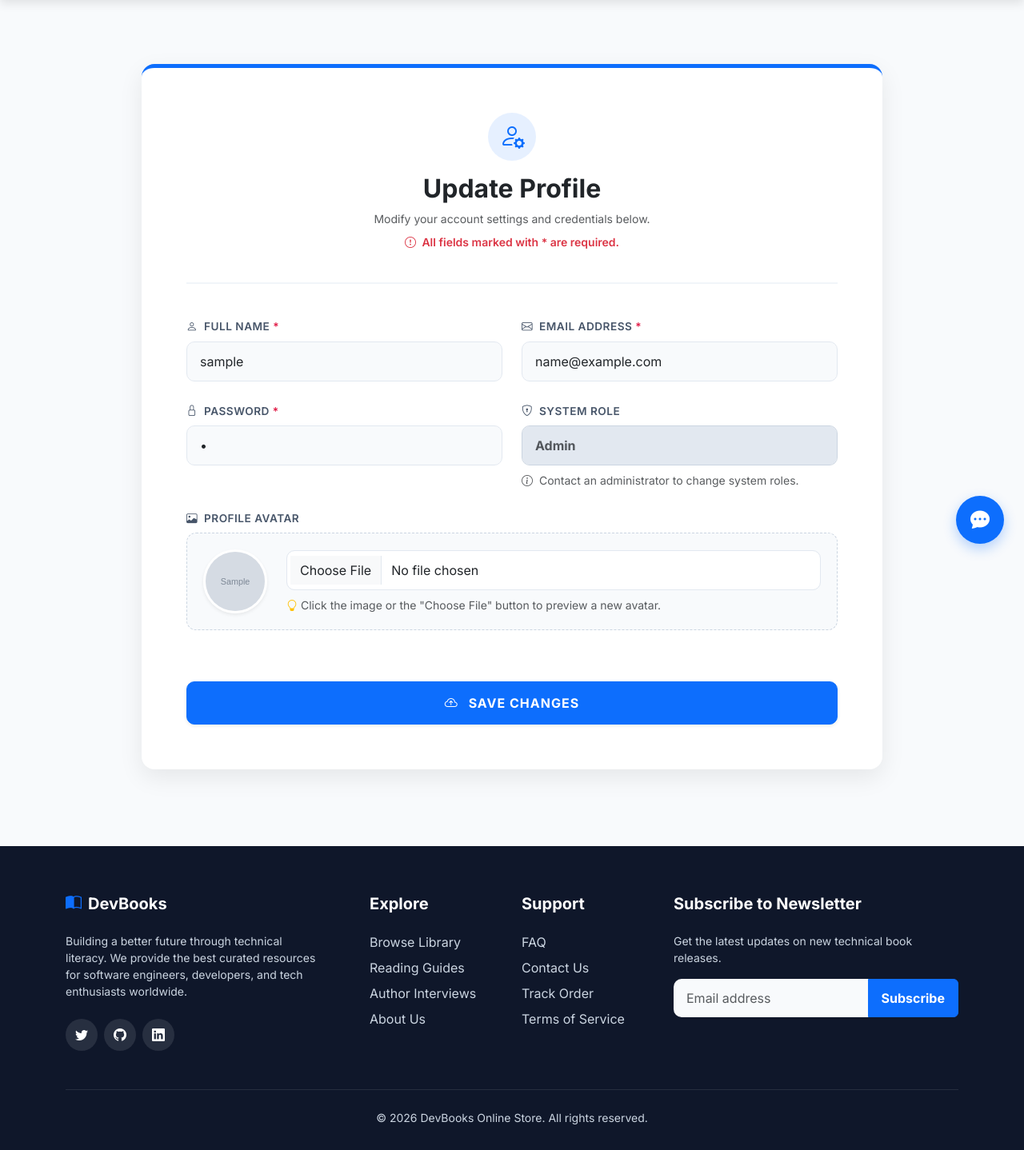
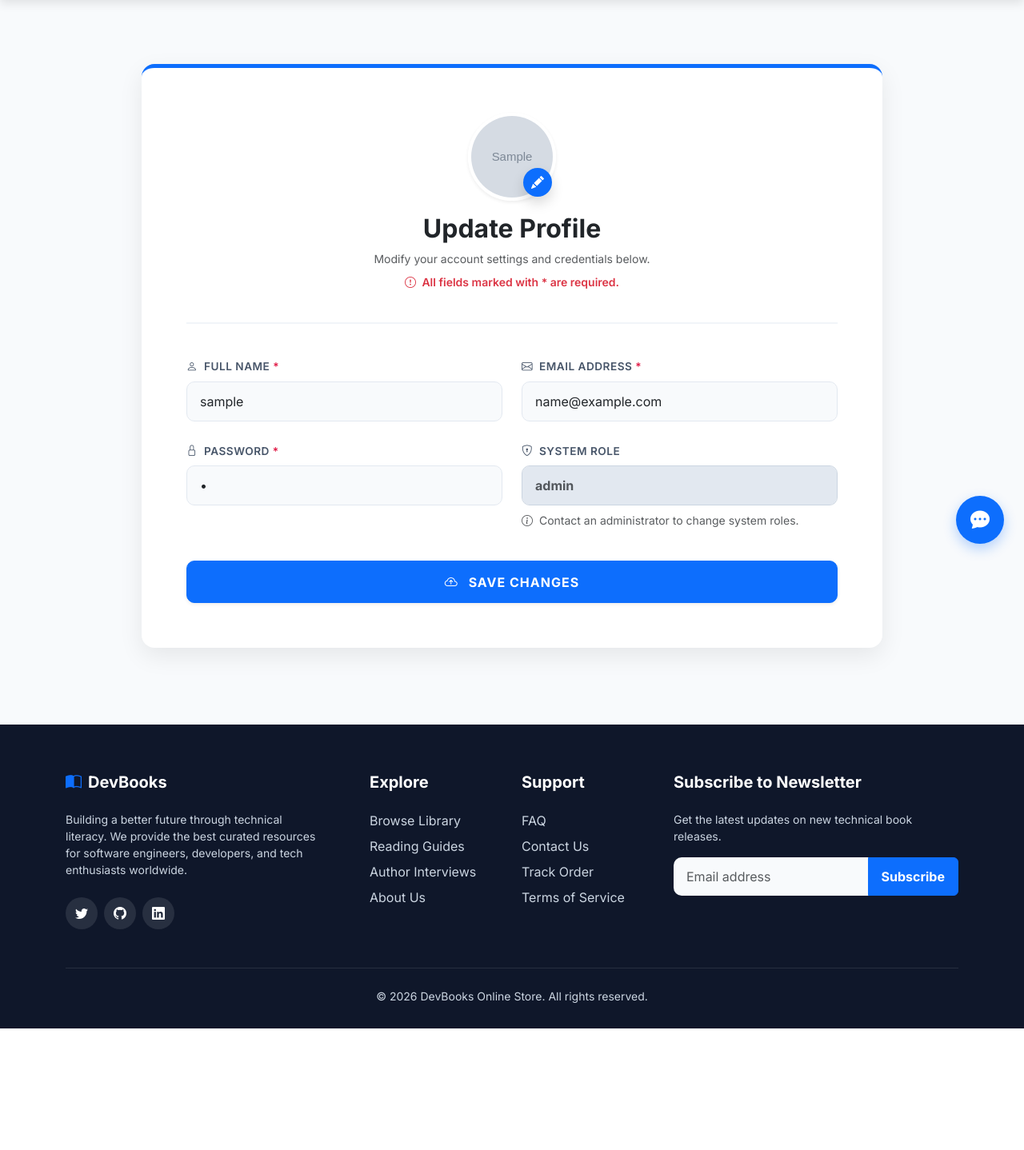
Before and after one commit to jatingulati1264/fastapi-book-library-store-DEVBOOKS--Python, a FastAPI app: page /users/update/1 in a window 1280 px wide. Shown: the part 95-1533 px from the top of the page at 80% size. After the commit the page ends 1381 px from the top, so only its background shows below. Run offline with FastAPI, Linux system fonts and the light colour scheme; grey boxes marked "Sample" are stand-in pictures; a database or web service that is not in the repository returns one stand-in record (values such as "Sample title").

Commit message:
Updated the users routes and update.html

```diff
--- a/routes/user.py
+++ b/routes/user.py
@@ -1,19 +1,14 @@
-# routes for user login and signup
 import uuid
 import shutil
 import os
-from os import access
 
-from bson import ObjectId
 from fastapi import APIRouter, Request, HTTPException, UploadFile, File, Form
 from starlette.responses import HTMLResponse, RedirectResponse
 from starlette.templating import Jinja2Templates
 from config.db import conn
-from models.user import Register_User, Updated_User
-import bcrypt  # to securely hashed passwords
-from jose import jwt  # for jwt authentication
-from schemas.user import UserEntity, UsersEntity
-
+from models.user import Updated_User
+import bcrypt
+from jose import jwt
 from datetime import datetime
 
 user = APIRouter()
@@ -50,14 +45,11 @@ async def user_login_post(request: Request):
 
     email = formDict.get('email')
     password = formDict.get('password')
-    # REMOVED: u_type = formDict.get('type')
 
     user_db = conn.books.users.find_one({"user_email": email})
 
     if not user_db:
         return RedirectResponse('/users/login?alert=user-not-found', status_code=303)
-
-    # REMOVED: The check comparing form u_type with database user_type
 
     is_password_hashed = bcrypt.checkpw(
         password.encode('utf-8'),
@@ -86,7 +78,6 @@ async def create_user_post(
         name: str = Form(...),
         email: str = Form(...),
         password: str = Form(...),
-        # Notice we removed the `type: str = Form(...)` parameter completely
         profile_image: UploadFile = File(None)
 ):
     if conn.books.users.find_one({'user_email': email}):
@@ -111,7 +102,7 @@ async def create_user_post(
         "user_email": email,
         "user_password": hashpw.decode(),
         "token": token,
-        "user_type": "Guest",  # HARDCODED: All public registrations are forced to Guest
+        "user_type": "Student",  # NEW DEFAULT: All public registrations are 'Student'
         "user_avatar": avatar_url,
         "user_created_at": datetime.utcnow().strftime("%Y-%m-%d")
     }
@@ -127,14 +118,17 @@ async def create_user_post(
 @user.get('/users/update/{id}', response_class=HTMLResponse)
 async def update_user_get(request: Request, id: str):
     token = request.cookies.get("access_token")
+    current_user = get_user(request)
     existing_user = conn.books.users.find_one({"user_id": id})
+
     if not existing_user:
         raise HTTPException(status_code=404, detail={"message": "user not found with given id!"})
+
     return templates.TemplateResponse('users/update.html', {
         "request": request,
         "id": id,
         "update_record": existing_user,
-        "user": existing_user,
+        "user": current_user,
         "token": token
     })
 
@@ -146,9 +140,13 @@ async def update_user_post(
         name: str = Form(...),
         email: str = Form(...),
         password: str = Form(...),
-        # Removed type: str = Form(...) so users cannot manipulate their role during update
+        type: str = Form(None),  # Optional field
         profile_image: UploadFile = File(None)
 ):
+    current_user = get_user(request)
+    if not current_user:
+        raise HTTPException(status_code=401, detail="Unauthorized")
+
     existing_user = conn.books.users.find_one({"user_id": id})
     if not existing_user:
         raise HTTPException(status_code=404, detail="User not found!")
@@ -169,20 +167,22 @@ async def update_user_post(
     else:
         final_password = bcrypt.hashpw(new_password.encode(), bcrypt.gensalt()).decode()
 
+    # SECURE ROLE ASSIGNMENT
+    final_type = existing_user.get('user_type')
+    if current_user.get('user_type') == 'Admin' and type:
+        final_type = type
+
     updated_data = {
         "user_name": name,
         "user_email": email,
         "user_password": final_password,
-        "user_type": existing_user.get('user_type'), # Securely pull role from database
+        "user_type": final_type,
         "user_avatar": avatar_url
     }
 
     validate = Updated_User(**updated_data)
     if validate:
-        conn.books.users.update_one(
-            {"user_id": id},
-            {"$set": updated_data}
-        )
+        conn.books.users.update_one({"user_id": id}, {"$set": updated_data})
         return RedirectResponse('/?alert=updated', status_code=303)
     raise HTTPException(status_code=400, detail={"message": "unable to update!"})
 
@@ -197,23 +197,19 @@ async def logout(request: Request):
 @user.get('/')
 async def home(request: Request):
     token = request.cookies.get("access_token")
-
     user_data = None
-
     if token:
         try:
             payload = jwt.decode(token, SECRET_KEY, algorithms=[ALGORITHM])
             user_data = conn.books.users.find_one({"user_id": payload.get("user_id")})
-
         except Exception as e:
-            print(f"TOKEN ERROR!{e}")
             token = None
 
-        return templates.TemplateResponse('index.html', {
-            "request": request,
-            "token": token,
-            "user": user_data
-        })
+    return templates.TemplateResponse('index.html', {
+        "request": request,
+        "token": token,
+        "user": user_data
+    })
 
 
 @user.get('/users/view-users', response_class=HTMLResponse)
@@ -221,7 +217,9 @@ async def view_all_users(request: Request):
     user_data = get_user(request)
     token = request.cookies.get('access_token')
     users = conn.books.users.find({})
-    all_users = UsersEntity(users)
+
+    all_users = [{"user_id": i["user_id"], "user_name": i["user_name"], "user_email": i["user_email"],
+                  "user_type": i.get("user_type", "Student"), "user_avatar": i.get("user_avatar")} for i in users]
 
     return templates.TemplateResponse('users/view-users.html', {
         "request": request,
@@ -229,68 +227,3 @@ async def view_all_users(request: Request):
         "all_users": all_users,
         "user": user_data
     })
-
-
-@user.post('/users/admin-create')
-async def admin_create_user(request: Request):
-    current_user = get_user(request)
-    if not current_user or current_user.get('user_type') != 'Admin':
-        raise HTTPException(status_code=403, detail="Unauthorized action!")
-
-    form = await request.form()
-    formDict = dict(form)
-
-    if conn.books.users.find_one({'user_email': formDict.get('email')}):
-        raise HTTPException(status_code=400, detail="User already exists!")
-
-    hashpw = bcrypt.hashpw(formDict.get('password').encode(), bcrypt.gensalt())
-    user_id = str(uuid.uuid4())
-    token = jwt.encode({"user_id": user_id}, SECRET_KEY, algorithm=ALGORITHM)
-
-    data = {
-        "user_id": user_id,
-        "user_name": formDict.get('name'),
-        "user_email": formDict.get('email'),
-        "user_password": hashpw.decode(),
-        "token": token,
-        "user_type": formDict.get('type'), # Admin creates this, so they CAN select type
-        "user_avatar": "https://images.unsplash.com/photo-1534528741775-53994a69daeb?w=200&q=80",
-        "user_created_at": datetime.utcnow().strftime("%Y-%m-%d")
-    }
-
-    inserted_data = conn.books.users.insert_one(data)
-
-    if not inserted_data:
-        raise HTTPException(status_code=400, detail={"message": "Unable to register the user!"})
-
-    return RedirectResponse('/users/view-users', status_code=303)
-
-
-@user.get('/users/delete/{id}')
-async def delete_user(id: str, request: Request):
-    user_db = conn.books.users.delete_one({"user_id": id})
-
-    if user_db.deleted_count > 0:
-        return RedirectResponse('/users/view-users', status_code=303)
-
-    raise HTTPException(status_code=404, detail="User Detail not found!")
-
-
-def UserEntity(item) -> dict:
-    return {
-        "user_id": item["user_id"],
-        "user_name": item["user_name"],
-        "user_email": item["user_email"],
-        "user_password": item["user_password"],
-        "user_type": item["user_type"],
-        "token": item["token"],
-        "user_avatar": item.get("user_avatar",
-                                "https://images.unsplash.com/photo-1534528741775-53994a69daeb?w=200&q=80"),
-        "user_created_at": item.get("user_created_at", "N/A"),
-    }
-
-
-def UsersEntity(items) -> list:
-    return [
-        UserEntity(item) for item in items
-    ]
--- a/templates/users/update.html
+++ b/templates/users/update.html
@@ -63,24 +63,29 @@
         color: #e11d48;
     }
 
-    /* New style for the avatar display box */
-    .avatar-preview-box {
-        background-color: #f8fafc;
-        border: 1px dashed #cbd5e1;
-        border-radius: 12px;
-        padding: 1.25rem;
+    .avatar-preview-img {
+        width: 110px;
+        height: 110px;
+        object-fit: cover;
+        cursor: pointer;
+        transition: all 0.3s ease;
     }
 
-    .avatar-preview-img {
-        width: 80px;
-        height: 80px;
-        object-fit: cover;
-        cursor: pointer;
-        transition: opacity 0.2s;
+    .avatar-container:hover .avatar-preview-img {
+        opacity: 0.85;
+        box-shadow: 0 8px 20px rgba(0,0,0,0.15) !important;
     }
 
-    .avatar-preview-img:hover {
-        opacity: 0.8;
+    .edit-pencil-badge {
+        width: 36px;
+        height: 36px;
+        cursor: pointer;
+        transition: all 0.2s ease;
+    }
+
+    .avatar-container:hover .edit-pencil-badge {
+        transform: scale(1.1);
+        background-color: #0b5ed7 !important;
     }
 </style>
 {% endblock %}
@@ -90,19 +95,27 @@
     <div class="row justify-content-center">
         <div class="col-12 col-lg-10">
             <div class="form-card">
+
+                <form action="/users/update/{{ id }}" method="POST" enctype="multipart/form-data">
+
                     <div class="page-header text-center">
-                    <div class="d-inline-flex align-items-center justify-content-center bg-primary bg-opacity-10 text-primary rounded-circle mb-3" style="width: 60px; height: 60px;">
-                        <i class="bi bi-person-gear fs-2"></i>
+                        <div class="position-relative d-inline-block mb-3 avatar-container" onclick="document.getElementById('profile_image').click();" title="Click to change profile picture">
+                            <img id="avatarPreview" src="{{ update_record.user_avatar }}" alt="Current Avatar"
+                                 class="rounded-circle shadow-sm border border-4 border-white avatar-preview-img">
+
+                            <div class="position-absolute bottom-0 end-0 bg-primary text-white rounded-circle d-flex align-items-center justify-content-center shadow edit-pencil-badge"
+                                 style="transform: translate(-5px, -5px);">
+                                <i class="bi bi-pencil-fill" style="font-size: 1rem;"></i>
                             </div>
+                        </div>
+
+                        <input type="file" class="d-none" id="profile_image" name="profile_image" accept="image/*" onchange="previewImage(event)">
+
                         <h2 class="fw-bold text-dark">Update Profile</h2>
                         <p class="text-muted small mb-0">Modify your account settings and credentials below.</p>
                         <p class="small text-danger mt-2 fw-semibold"><i class="bi bi-exclamation-circle me-1"></i> All fields marked with * are required.</p>
                     </div>
 
-                <!-- Added enctype="multipart/form-data" to allow file/image uploads -->
-                <form action="/users/update/{{ id }}" method="POST" enctype="multipart/form-data">
-
-                    <!-- Placed Name and Email side-by-side -->
                     <div class="row g-4 mb-4">
                         <div class="col-md-6">
                             <label for="name" class="form-label"><i class="bi bi-person me-1"></i> Full Name <span class="required-asterisk">*</span></label>
@@ -115,7 +128,6 @@
                         </div>
                     </div>
 
-                    <!-- Placed Password and System Role side-by-side -->
                     <div class="row g-4 mb-4">
                         <div class="col-md-6">
                             <label for="password" class="form-label"><i class="bi bi-lock me-1"></i> Password <span class="required-asterisk">*</span></label>
@@ -124,36 +136,25 @@
 
                         <div class="col-md-6">
                             <label for="type" class="form-label"><i class="bi bi-shield-lock me-1"></i> System Role</label>
-                            <select class="form-control text-muted fw-bold" style="background-color: #e2e8f0; cursor: not-allowed; border-color: #cbd5e1;" id="type" disabled>
+
+                            {% if user.user_type == 'Admin' %}
+                                <select class="form-control fw-bold border-primary" name="type" id="type">
                                     <option value="Admin" {% if update_record.user_type == 'Admin' %} selected {% endif %}>Admin</option>
-                                <option value="Guest" {% if update_record.user_type == 'Guest' %} selected {% endif %}>Guest</option>
+                                    <option value="Instructor" {% if update_record.user_type == 'Instructor' %} selected {% endif %}>Instructor</option>
+                                    <option value="Student" {% if update_record.user_type == 'Student' %} selected {% endif %}>Student</option>
                                 </select>
+                                <small class="text-success d-block mt-2"><i class="bi bi-check-circle me-1"></i> You have admin rights to modify this role.</small>
+                            {% else %}
+                                <select class="form-control text-muted fw-bold" style="background-color: #e2e8f0; cursor: not-allowed; border-color: #cbd5e1;" disabled>
+                                    <option value="{{ update_record.user_type }}" selected>{{ update_record.user_type }}</option>
+                                </select>
+                                <input type="hidden" name="type" value="{{ update_record.user_type }}">
                                 <small class="text-muted d-block mt-2"><i class="bi bi-info-circle me-1"></i> Contact an administrator to change system roles.</small>
+                            {% endif %}
                         </div>
                     </div>
 
-                    <!-- Profile Image Display & File Upload Field with Live Preview -->
-                    <div class="mb-4">
-                        <label for="profile_image" class="form-label"><i class="bi bi-image me-1"></i> Profile Avatar</label>
-
-                        <div class="avatar-preview-box d-flex align-items-center gap-4">
-                            <!-- Current Image (Clickable for upload) -->
-                            <div class="position-relative">
-                                <img id="avatarPreview" src="{{ update_record.user_avatar }}" alt="Current Avatar"
-                                     class="rounded-circle shadow-sm border border-3 border-white avatar-preview-img"
-                                     onclick="document.getElementById('profile_image').click();"
-                                     title="Click to upload new image">
-                            </div>
-
-                            <!-- Upload Input -->
-                            <div class="flex-grow-1">
-                                <input type="file" class="form-control bg-white" id="profile_image" name="profile_image" accept="image/*" onchange="previewImage(event)">
-                                <small class="text-muted d-block mt-2"><i class="bi bi-lightbulb text-warning me-1"></i>Click the image or the "Choose File" button to preview a new avatar.</small>
-                            </div>
-                        </div>
-                    </div>
-
-                    <div class="mt-5">
+                    <div class="mt-4">
                         <button type="submit" class="btn btn-primary w-100 btn-submit shadow-sm">
                             <i class="bi bi-cloud-arrow-up me-2"></i> Save Changes
                         </button>
@@ -167,14 +168,10 @@
 <script>
     function previewImage(event) {
         const reader = new FileReader();
-
-        // When the file is loaded, update the image src
         reader.onload = function() {
             const output = document.getElementById('avatarPreview');
             output.src = reader.result;
         };
-
-        // Read the selected file as a Data URL
         if (event.target.files[0]) {
             reader.readAsDataURL(event.target.files[0]);
         }
```
Lines whose indentation alone changed are shown as unchanged.
